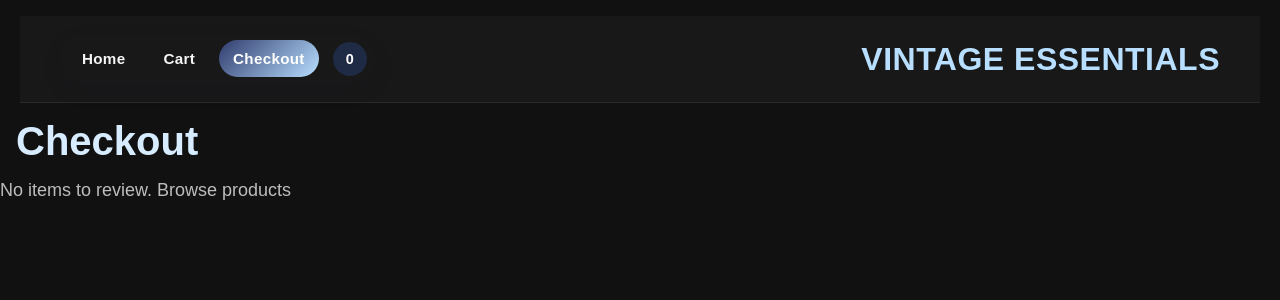
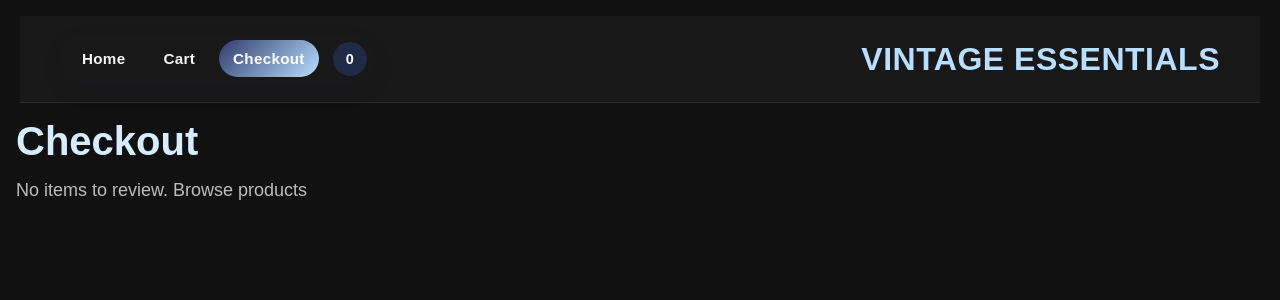
Before and after one commit to Nolan88-Keyin/Semester-2-Final-Sprint-, a React (Vite) app: page /checkout in a window 1280 px wide. Shown: the top 300 px of the page. Built offline with nearby package versions, Linux system fonts and the light colour scheme; data requests are answered from the project's data file.

Commit message:
More changes to margins

```diff
--- a/src/components/Cart.jsx
+++ b/src/components/Cart.jsx
@@ -7,7 +7,7 @@ function Cart({ cart, increaseQuantity, decreaseQuantity, removeFromCart }) {
       <h2 className="section-title" style={{ marginLeft: '1rem', marginTop: '1rem' }}>Cart</h2>
 
       {cart.length === 0 ? (
-        <p className="empty-message">Your cart is empty.</p>
+        <p className="empty-message" style={{ marginLeft: '1.5rem' }}>Your cart is empty.</p>
       ) : (
         <div className="cart-list">
           {cart.map((item) => (
--- a/src/components/ProductList.jsx
+++ b/src/components/ProductList.jsx
@@ -4,7 +4,7 @@ import { Link } from "react-router-dom";
 function ProductList({ products = [], addToCart }) {
   return (
     <div>
-      <h2 className="section-title">PRODUCTS</h2>
+      <h2 className="section-title" style={{ marginLeft: '1rem' }}>PRODUCTS</h2>
 
       <div className="product-grid">
         {products.map((product) => (
--- a/src/pages/Checkout.jsx
+++ b/src/pages/Checkout.jsx
@@ -22,7 +22,7 @@ function Checkout({ cartItems = [], clearCart = () => {} }) {
           </p>
         </div>
       ) : cartItems.length === 0 ? (
-        <p className="empty-message">
+        <p className="empty-message" style={{ marginLeft: '1rem' }}>
           No items to review. <Link to="/">Browse products</Link>
         </p>
       ) : (
--- a/src/pages/Home.jsx
+++ b/src/pages/Home.jsx
@@ -24,7 +24,7 @@ function Home({ fetchProducts, addToCart }) {
 
         <section className='products-section'>
         {isLoading ? (
-          <p className='empty-message'>Loading products...</p>
+          <p className='empty-message' style={{ marginLeft: '1.5rem' }}>Loading products...</p>
         ) : (
           <ProductList products={products} addToCart={addToCart} />
         )}
```
